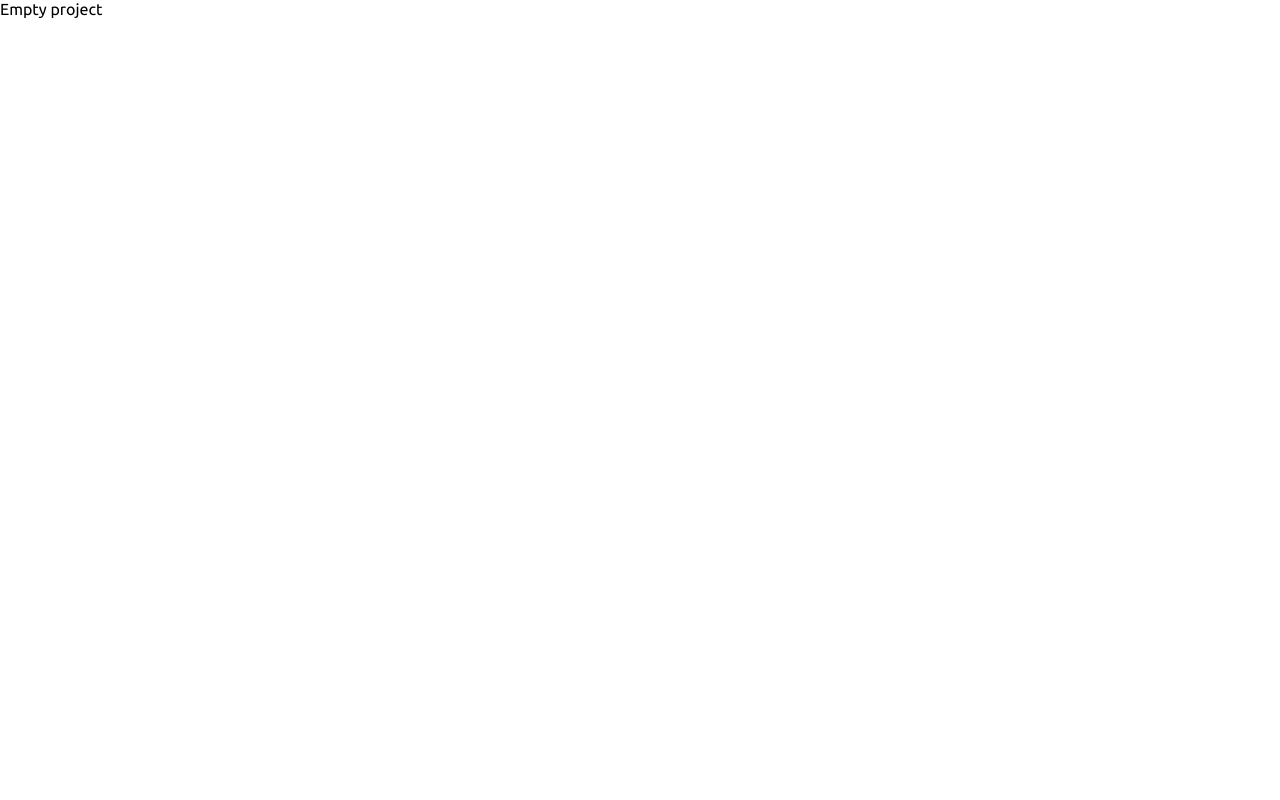
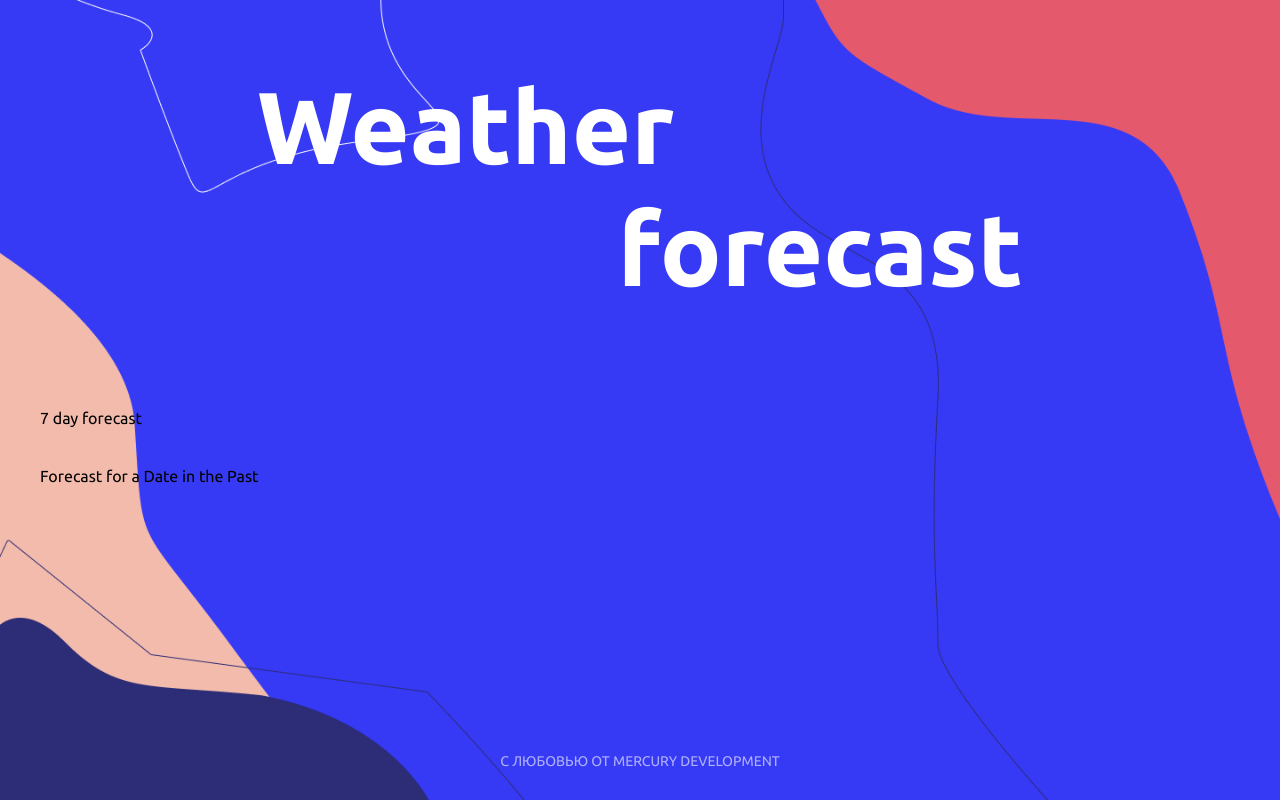
Before and after one commit to temoncher/mercury-weather-forecast, a React (Create React App) app: page / in a window 1280 px wide. Built offline with nearby package versions, Linux system fonts and the light colour scheme.

Commit message:
implement page skeleton

```diff
--- a/src/App.scss
+++ b/src/App.scss
@@ -0,0 +1,35 @@
+@import "styles/variables";
+
+.root {
+  display: flex;
+  flex-direction: column;
+  height: 100vh;
+
+  background-color: $color-accent;
+  background-image: url(assets/background/left-bottom.png), url(assets/background/top-right.png);
+  background-position: left bottom, top right;
+  background-size: cover, cover;
+  background-repeat: no-repeat, no-repeat;
+}
+
+.main {
+  flex-grow: 1;
+
+  .forecast-section {
+    margin: 40px;
+  }
+}
+
+.footer {
+  padding: 16px;
+
+  .text-footer {
+    color: $color-accent-contrast;
+    font-weight: normal;
+    font-size: 14px;
+    line-height: 18px;
+    opacity: 0.6;
+    text-align: center;
+    text-transform: uppercase;
+  }
+}
--- a/src/App.tsx
+++ b/src/App.tsx
@@ -1,6 +1,20 @@
 import * as React from 'react'
 import './App.scss'
+import Header from './Header'
 
-const App: React.FC = () => <div>Empty project</div>
+const App: React.FC = () => (
+  <div className="root">
+    <Header />
+
+    <main className="main">
+      <section className="week-forecast forecast-section">7 day forecast</section>
+      <section className="past-date-forecast forecast-section">Forecast for a Date in the Past</section>
+    </main>
+
+    <footer className="footer">
+      <p className="text-footer">С любовью от Mercury Development</p>
+    </footer>
+  </div>
+)
 
 export default App
--- /dev/null
+++ b/src/Header.scss
@@ -0,0 +1,32 @@
+@import "styles/variables";
+
+.header {
+  display: flex;
+  justify-content: center;
+
+  padding: 65px 0 60px;
+
+  font-weight: bold;
+  color: $color-accent-contrast;
+
+  &__container {
+    width: 766px;
+  }
+
+  .header-text {
+    margin: 0;
+
+    font-weight: bold;
+    font-size: 102px;
+    line-height: 122px;
+
+    &__left {
+      display: block;
+      text-align: left;
+    }
+    &__right {
+      display: block;
+      text-align: right;
+    }
+  }
+}
--- /dev/null
+++ b/src/Header.tsx
@@ -0,0 +1,15 @@
+import * as React from 'react'
+import './Header.scss'
+
+const Header: React.FC = () => (
+  <header className="header">
+    <div className="header__container">
+      <h1 className="header-text">
+        <span className="header-text__left">Weather</span>
+        <span className="header-text__right">forecast</span>
+      </h1>
+    </div>
+  </header>
+)
+
+export default Header
--- /dev/null
+++ b/src/styles/variables.scss
@@ -0,0 +1,2 @@
+$color-accent: #373AF5;
+$color-accent-contrast: #FFFFFF;
```
Also changed, not shown: src/assets/background/top-right.png (renamed from src/assets/background/up-right.png), src/assets/background/top-right@2x.png (renamed from src/assets/background/up-right@2x.png).
